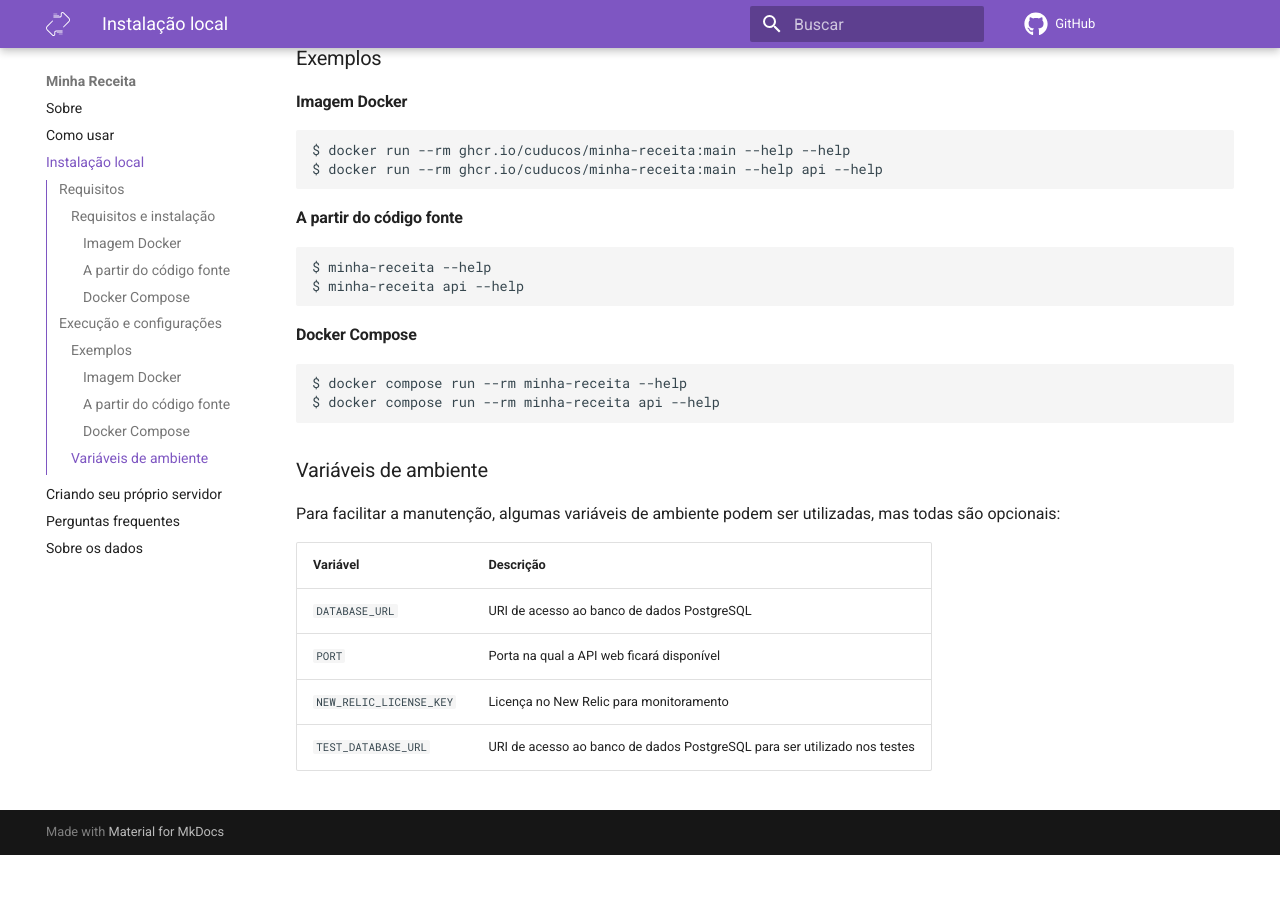
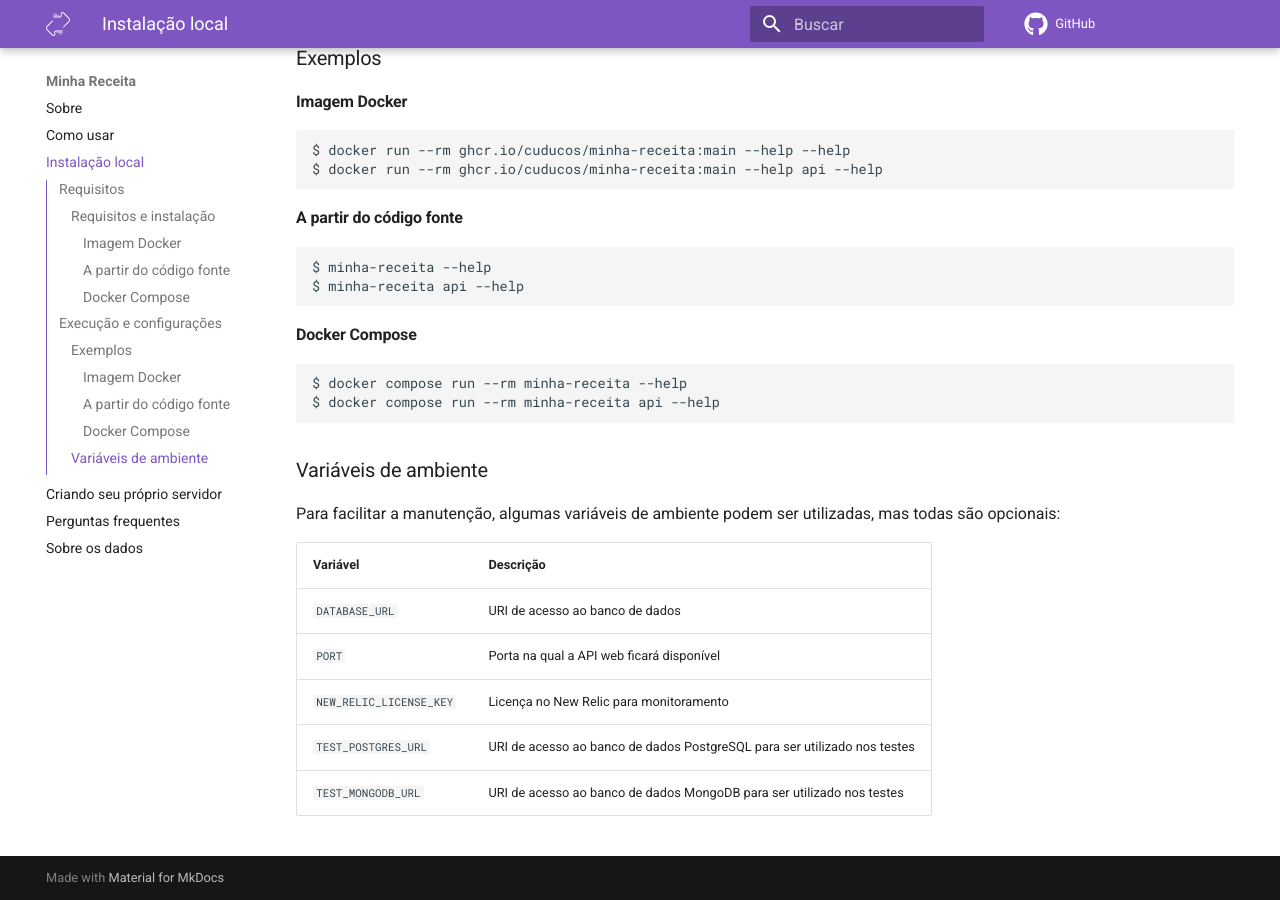
Before and after one commit to cuducos/minha-receita, an MkDocs documentation site: the page built from docs/instalacao.md, in a window 1280 px wide and 900 px high, scrolled down 1443 px. Built offline with MkDocs 1.6.1 and Material for MkDocs 9.7.7, drawn with Linux system fonts in a browser that asks for light colours; comment, search, counter and statistics services are not loaded; before the commit the page ends 2298 px from its top, so only the background shows below that; some of the changed text lies outside the part shown.

Commit message:
correcoes

```diff
--- a/docs/instalacao.md
+++ b/docs/instalacao.md
@@ -19,7 +19,7 @@ _Talvez_ seja necessário um sistema UNIX (Linux ou macOS), mas não tenho certe
 É necessário cerca de 150Gb disponíveis de espaço em disco para armazenar os dados:
 
 * Os arquivos da Receita federal tem cerca de 6Gb
-* O banco de dados PostgreSQL gerado utiliza cerca de 140Gb
+* O banco de dados gerado utiliza cerca de 140Gb
 
 ### Requisitos e instalação
 
@@ -89,7 +89,8 @@ Para facilitar a manutenção, algumas variáveis de ambiente podem ser utilizad
 
 | Variável | Descrição |
 |---|---|
-| `DATABASE_URL` | URI de acesso ao banco de dados PostgreSQL |
+| `DATABASE_URL` | URI de acesso ao banco de dados |
 | `PORT` | Porta na qual a API web ficará disponível |
 | `NEW_RELIC_LICENSE_KEY` | Licença no New Relic para monitoramento |
-| `TEST_DATABASE_URL` | URI de acesso ao banco de dados PostgreSQL para ser utilizado nos testes |
+| `TEST_POSTGRES_URL` | URI de acesso ao banco de dados PostgreSQL para ser utilizado nos testes |
+| `TEST_MONGODB_URL` | URI de acesso ao banco de dados MongoDB para ser utilizado nos testes |
```
Also changed, not shown: CONTRIBUTING.md (+3 -3 lines).
